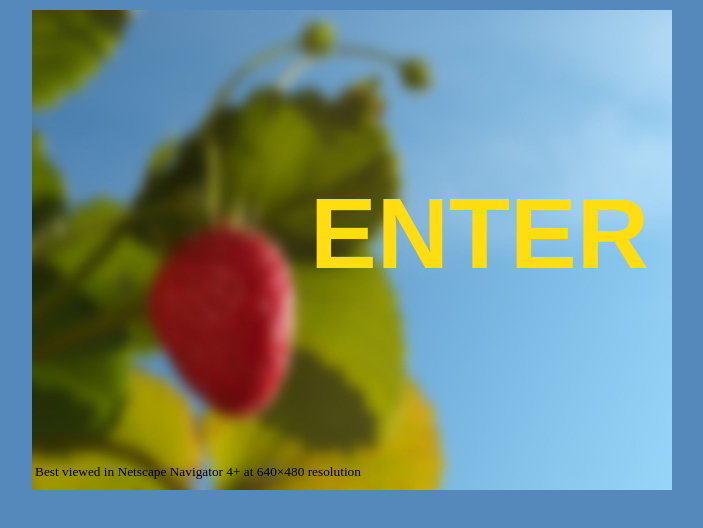
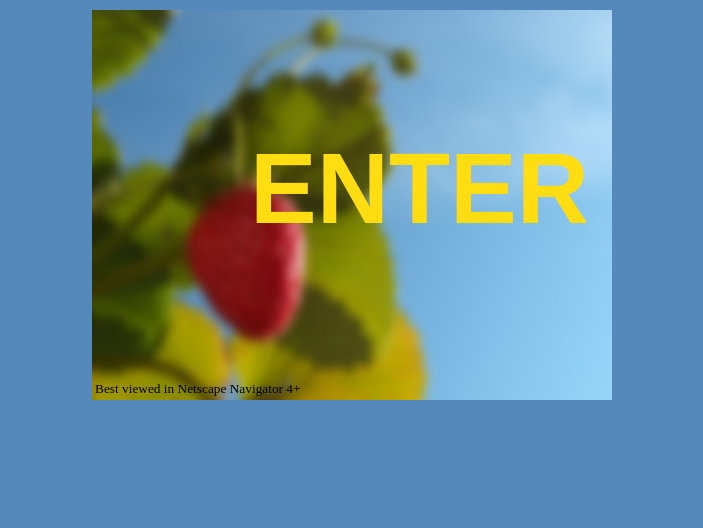
Before and after one commit to oreillymedia/svg-essentials-examples, a plain HTML site: page blog-examples/BlurredPhoto-1999.html in a window 1280 px wide. Shown: the whole page, without its empty margins (288-991 px from the left). Drawn offline with Linux system fonts and the light colour scheme.

Commit message:
Final blog examples, resized for bloggy goodness.

```diff
--- a/blog-examples/BlurredPhoto-1999.html
+++ b/blog-examples/BlurredPhoto-1999.html
@@ -6,8 +6,8 @@
    <TITLE>1999-style Blurred Photo Webpage</TITLE>
    <STYLE>
      BODY {
-width:640px;
-height:480px;
+width:520px;
+height:390px;
 margin:0 auto;
 padding:10px;
 font-size: 16px;
@@ -19,18 +19,21 @@ width: 100%;
 margin: 0;
 padding: 0;
 background-image: url("Strawberry.JPG");
-background-size: 640px 480px;
+background-size: 520px 390px;
 background-repeat: no-repeat;
 }
 	TABLE#splash {
 background-image: url("Strawberry-Blurred.JPG");
 }
 	TD#banner {
-height: 440px;
+height: 350px;
 vertical-align: center;
 }
 	TD#spacer {
-min-width: 320px;
+min-width: 240px;
+}
+	TD.fine-print {
+vertical-align: bottom;
 }
      H1 {
 font-size: 50px;
@@ -49,9 +52,9 @@ text-decoration: none;
   <TABLE id=splash >
   <TR><TD id=banner>
   	<A HREF="BlurredPhoto-1999-p2.html"><H1 style="font-size:100px">ENTER</H1></A>
-  </TR></TD>
-  <TR><TD>
-  	<SMALL>Best viewed in Netscape Navigator 4+ at 640&times;480 resolution</SMALL>
+  </TD></TR>
+  <TR><TD class="fine-print">
+  	<SMALL>Best viewed in Netscape Navigator 4+</SMALL>
   </TR></TD>
 
   </TABLE>
```
Also changed, not shown: blog-examples/BlurredPhoto-1999-p2.html (+12 -9 lines), blog-examples/piechart-2014-nvd3.html (+3 -1 lines), blog-examples/Strawberry-blurred.JPG (added), blog-examples/Strawberry-hires.JPG (added), 1 other file.
